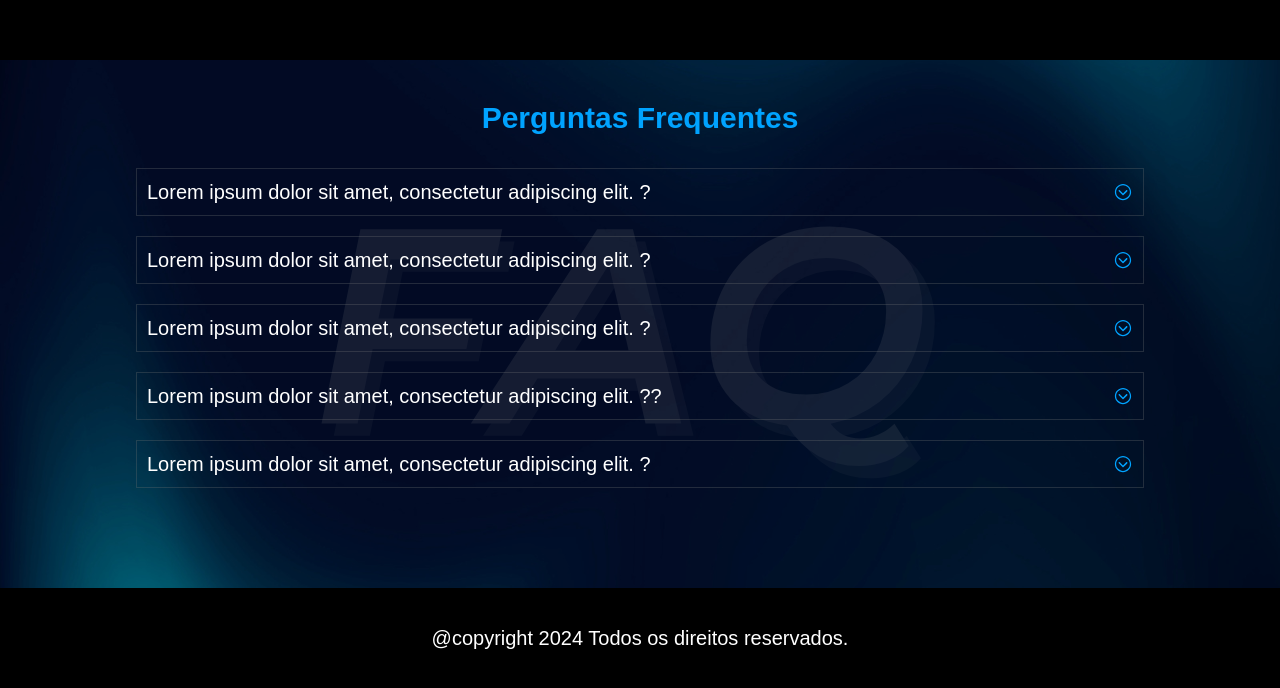
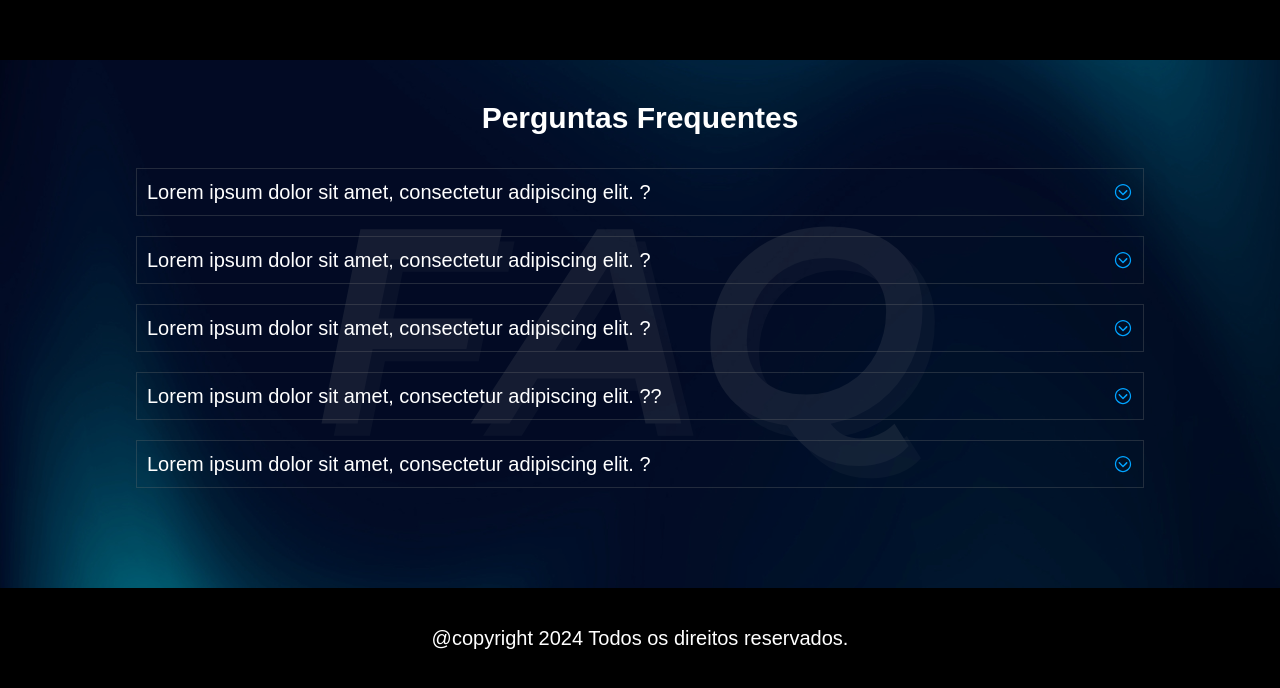
Before and after one commit to samylledutra/LandingPagePH, a React (Vite) app: page / in a window 1280 px wide. Shown: the part 6010-6698 px from the top of the page. Built offline with nearby package versions, Linux system fonts and the light colour scheme.

Commit message:
changes faq

```diff
--- a/src/assets/components/FAQ/FAQ.jsx
+++ b/src/assets/components/FAQ/FAQ.jsx
@@ -36,7 +36,7 @@ const FAQSection = () => {
     >
        <div className="absolute inset-0 bg-black opacity-20"></div>
       <div className="relative text-justify z-10 max-w-[65rem] mx-auto px-4">
-        <h2 className="text-3xl font-bold text-center text-customBlue">Perguntas Frequentes</h2>
+        <h2 className="text-3xl font-bold text-center text-white">Perguntas Frequentes</h2>
         <div className="mt-8">
           {faqs.map((faq, index) => (
             <div key={index} className="faq-item text-white text-[20px] border faq-border mb-[20px]">
```
